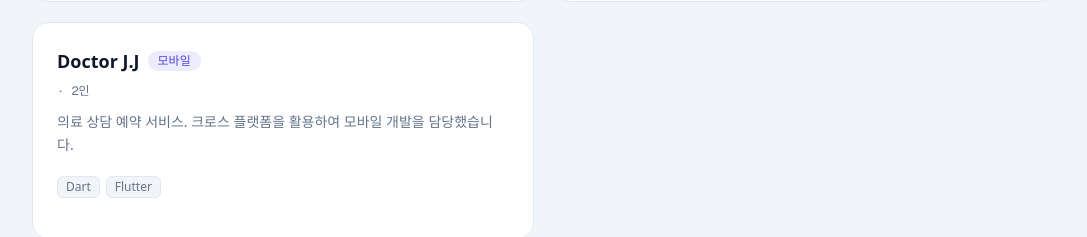
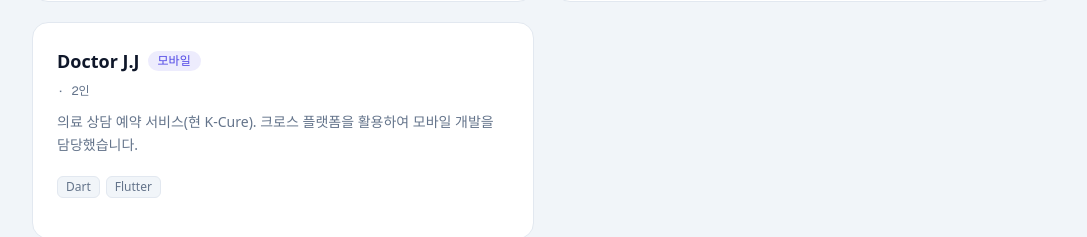
Before and after one commit to misso88/portfolio, a Next.js app: page / in a window 1280 px wide. Shown: the part 4007-4244 px from the top of the page, without its empty margins (96-1183 px from the left). Built offline with nearby package versions, Linux system fonts and the light colour scheme.

Commit message:
Update project description for Doctor J.J

```diff
--- a/src/data/portfolio.ts
+++ b/src/data/portfolio.ts
@@ -220,7 +220,7 @@ export const projects = [
   {
     title: "Doctor J.J",
     description:
-      "의료 상담 예약 서비스. 크로스 플랫폼을 활용하여 모바일 개발을 담당했습니다.",
+      "의료 상담 예약 서비스(현 K-Cure). 크로스 플랫폼을 활용하여 모바일 개발을 담당했습니다.",
     techStack: [
       "Dart",
       "Flutter",
```
